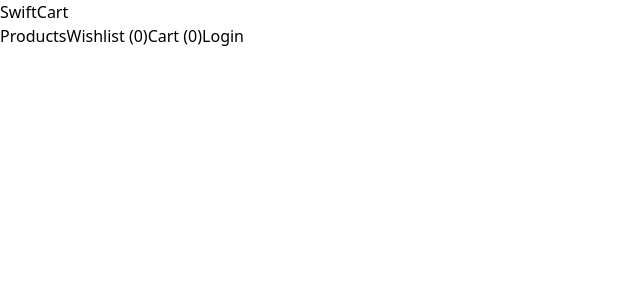
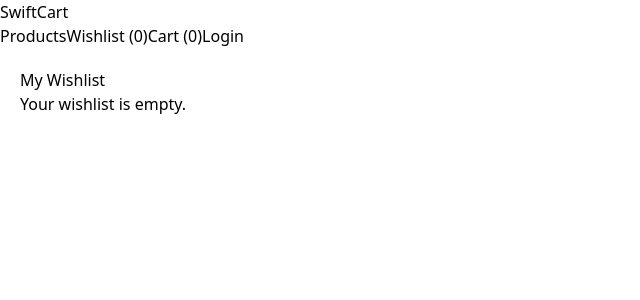
Before and after one commit to tsaimogono/JSF-PORTFOLIO_PIECE_TSAMOG500_JSE2407_GROUP-B1-TSAI-MOGON0_JSF04, a Vue app: page /wishlist in a window 1280 px wide. Shown: the top 300 px of the page, without its empty margins (0-640 px from the left). Built offline with nearby package versions, Linux system fonts and the light colour scheme.

Commit message:
added wish list

```diff
--- /dev/null
+++ b/src/components/wishlist.vue
@@ -0,0 +1,64 @@
+<template>
+    <div class="max-w-4xl mx-auto p-4">
+      <h2 class="text-2xl font-bold mb-4">My Wishlist</h2>
+      <div v-if="wishlist.length === 0" class="text-gray-500">Your wishlist is empty.</div>
+      <div v-else>
+        <ul class="space-y-4">
+          <li v-for="item in wishlist" :key="item.id" class="flex items-center justify-between p-4 border border-gray-300 rounded">
+            <div class="flex items-center">
+              <img :src="item.image" alt="Product Image" class="w-16 h-16 object-cover mr-4" />
+              <div>
+                <h3 class="text-lg font-semibold">{{ item.name }}</h3>
+                <p class="text-gray-700">${{ item.price }}</p>
+              </div>
+            </div>
+            <div class="flex space-x-2">
+              <button @click="removeFromWishlist(item.id)" class="bg-red-500 text-white py-1 px-3 rounded hover:bg-red-600">Remove</button>
+              <button @click="addToCart(item)" class="bg-blue-500 text-white py-1 px-3 rounded hover:bg-blue-600">Add to Cart</button>
+            </div>
+          </li>
+        </ul>
+        <button @click="clearWishlist" class="mt-4 bg-gray-800 text-white py-2 px-4 rounded hover:bg-gray-700">Clear All</button>
+      </div>
+    </div>
+  </template>
+
+  <script>
+  import { ref } from 'vue';
+  import { useRouter } from 'vue-router';
+  import { wishlist, cart } from '../stores';
+
+  export default {
+    setup() {
+      const router = useRouter();
+
+      const removeFromWishlist = (id) => {
+        const updatedWishlist = wishlist.value.filter(item => item.id !== id);
+        wishlist.value = updatedWishlist;
+        localStorage.setItem('wishlist', JSON.stringify(updatedWishlist));
+      };
+
+      const addToCart = (item) => {
+        cart.value.push(item);
+        localStorage.setItem('cart', JSON.stringify(cart.value));
+      };
+
+      const clearWishlist = () => {
+        wishlist.value = [];
+        localStorage.setItem('wishlist', JSON.stringify([]));
+      };
+
+      return {
+        wishlist,
+        cart,
+        removeFromWishlist,
+        addToCart,
+        clearWishlist,
+      };
+    },
+  };
+  </script>
+
+  <style scoped>
+  /* Add custom styles if needed */
+  </style>
--- a/src/router.js
+++ b/src/router.js
@@ -2,6 +2,8 @@ import { createRouter, createWebHistory } from 'vue-router';
 import Products from './components/ProductList.vue'; // Use relative path if in the same directory
 import ProductDetail from './components/ProductDetail.vue'; // Use relative path if in the same directory
 import Login from './components/Login.vue'; // Use relative path if in the same directory
+import Wishlist from './components/wishlist.vue'; // Add import for Wishlist component
+// import Cart from './components/Cart.vue';
 
 const routes = [
   {
@@ -19,6 +21,16 @@ const routes = [
     name: 'Login',
     component: Login,
   },
+  {
+    path: '/wishlist',
+    name: 'Wishlist',
+    component: Wishlist,
+  },
+  // {
+  //   path: '/cart',
+  //   name: 'Cart',
+  //   component: Cart,
+  // },
 ];
 
 const router = createRouter({
```
